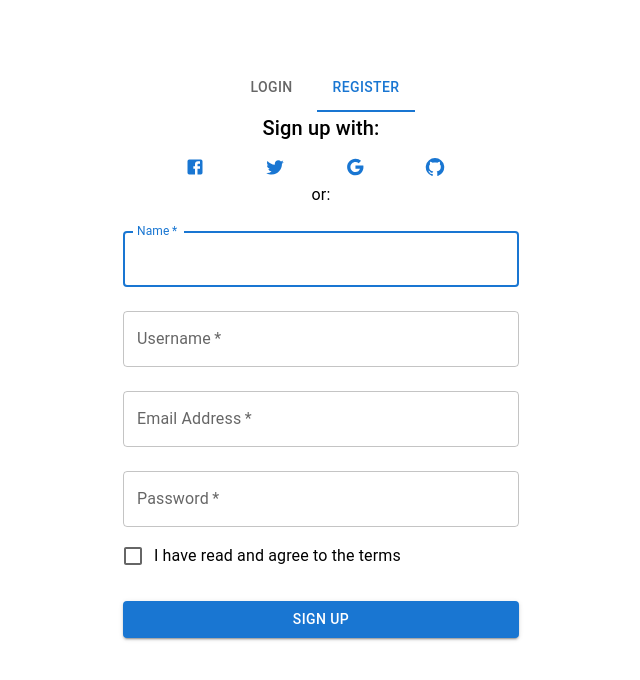
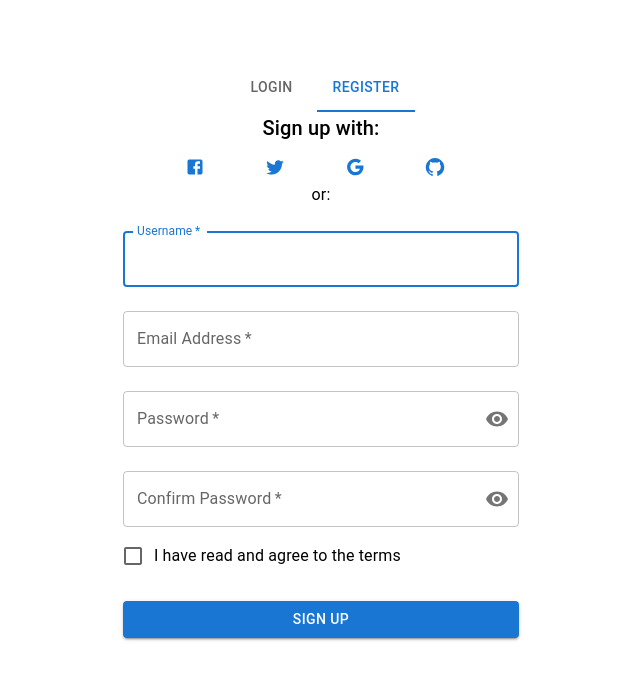
Before and after one commit to red-arrow-005/real-time-chat, a React (Create React App) app in the folder client/: page / in a window 1280 px wide. Both pictures are taken after a click on the tab "REGISTER". Shown: the top 680 px of the page, without its empty margins (319-959 px from the left). Built offline with nearby package versions, Linux system fonts and the light colour scheme.

Commit message:
Add password visibility toggle feature in Login and Register components
* In Login.js, added state for password visibility and a toggle function, updated TextField for password to include InputProps with endAdornment for the password visibility toggle button
*

```diff
--- a/client/src/components/Login.js
+++ b/client/src/components/Login.js
@@ -1,4 +1,4 @@
-import React from 'react';
+import React, { useState } from 'react';
 import {
     Button,
     TextField,
@@ -6,11 +6,19 @@ import {
     FormControlLabel,
     Grid,
     Box,
-    Typography
+    Typography,
+    InputAdornment,
+    IconButton
 } from '@mui/material';
-import { Facebook, Twitter, Google, GitHub } from '@mui/icons-material';
+import { Facebook, Twitter, Google, GitHub, Visibility, VisibilityOff } from '@mui/icons-material';
 
 const Login = () => {
+    const [showPassword, setShowPassword] = useState(false);
+
+    const togglePasswordVisibility = () => {
+        setShowPassword(!showPassword);
+    };
+
     return (
         <Box>
             <Typography variant="h6" align="center" gutterBottom>
@@ -34,9 +42,35 @@ const Login = () => {
                 or:
             </Typography>
             <Box component="form" noValidate sx={{ mt: 1 }}>
-                <TextField margin="normal" required fullWidth label="Email Address" autoComplete="email" autoFocus />
-                <TextField margin="normal" required fullWidth label="Password" type="password" autoComplete="current-password" />
-                <FormControlLabel control={<Checkbox value="remember" color="primary" />} label="Remember me" />
+                <TextField
+                    margin="normal"
+                    required
+                    fullWidth
+                    label="Email Address"
+                    autoComplete="email"
+                    autoFocus
+                />
+                <TextField
+                    margin="normal"
+                    required
+                    fullWidth
+                    label="Password"
+                    type={showPassword ? 'text' : 'password'}
+                    autoComplete="current-password"
+                    InputProps={{
+                        endAdornment: (
+                            <InputAdornment position="end">
+                                <IconButton onClick={togglePasswordVisibility} edge="end">
+                                    {showPassword ? <VisibilityOff /> : <Visibility />}
+                                </IconButton>
+                            </InputAdornment>
+                        )
+                    }}
+                />
+                <FormControlLabel
+                    control={<Checkbox value="remember" color="primary" />}
+                    label="Remember me"
+                />
                 <Button fullWidth variant="contained" color="primary" sx={{ mt: 3, mb: 2 }}>
                     Sign In
                 </Button>
--- a/client/src/components/Register.js
+++ b/client/src/components/Register.js
@@ -1,4 +1,4 @@
-import React from 'react';
+import React, { useState } from 'react';
 import {
     Button,
     TextField,
@@ -6,11 +6,23 @@ import {
     FormControlLabel,
     Grid,
     Box,
-    Typography
+    Typography,
+    InputAdornment,
+    IconButton
 } from '@mui/material';
-import { Facebook, Twitter, Google, GitHub } from '@mui/icons-material';
+import { Facebook, Twitter, Google, GitHub, Visibility, VisibilityOff } from '@mui/icons-material';
 
 const Register = () => {
+    const [showPassword, setShowPassword] = useState(false);
+    const [showConfirmPassword, setShowConfirmPassword] = useState(false);
+
+    const togglePasswordVisibility = () => {
+        setShowPassword(!showPassword);
+    };
+
+    const toggleConfirmPasswordVisibility = () => {
+        setShowConfirmPassword(!showConfirmPassword);
+    };
     return (
         <Box>
             <Typography variant="h6" align="center" gutterBottom>
@@ -34,10 +46,42 @@ const Register = () => {
                 or:
             </Typography>
             <Box component="form" noValidate sx={{ mt: 1 }}>
-                <TextField margin="normal" required fullWidth label="Name" autoFocus />
-                <TextField margin="normal" required fullWidth label="Username" />
+                <TextField margin="normal" required fullWidth label="Username" autoFocus />
                 <TextField margin="normal" required fullWidth label="Email Address" autoComplete="email" />
-                <TextField margin="normal" required fullWidth label="Password" type="password" autoComplete="current-password" />
+                <TextField
+                    margin="normal"
+                    required
+                    fullWidth
+                    label="Password"
+                    type={showPassword ? 'text' : 'password'}
+                    autoComplete="current-password"
+                    InputProps={{
+                        endAdornment: (
+                            <InputAdornment position="end">
+                                <IconButton onClick={togglePasswordVisibility} edge="end">
+                                    {showPassword ? <VisibilityOff /> : <Visibility />}
+                                </IconButton>
+                            </InputAdornment>
+                        )
+                    }}
+                />
+                <TextField
+                    margin="normal"
+                    required
+                    fullWidth
+                    label="Confirm Password"
+                    type={showConfirmPassword ? 'text' : 'password'}
+                    autoComplete="current-password"
+                    InputProps={{
+                        endAdornment: (
+                            <InputAdornment position="end">
+                                <IconButton onClick={toggleConfirmPasswordVisibility} edge="end">
+                                    {showConfirmPassword ? <VisibilityOff /> : <Visibility />}
+                                </IconButton>
+                            </InputAdornment>
+                        )
+                    }}
+                />
                 <FormControlLabel control={<Checkbox value="terms" color="primary" />} label="I have read and agree to the terms" />
                 <Button fullWidth variant="contained" color="primary" sx={{ mt: 3, mb: 2 }}>
                     Sign Up
```
